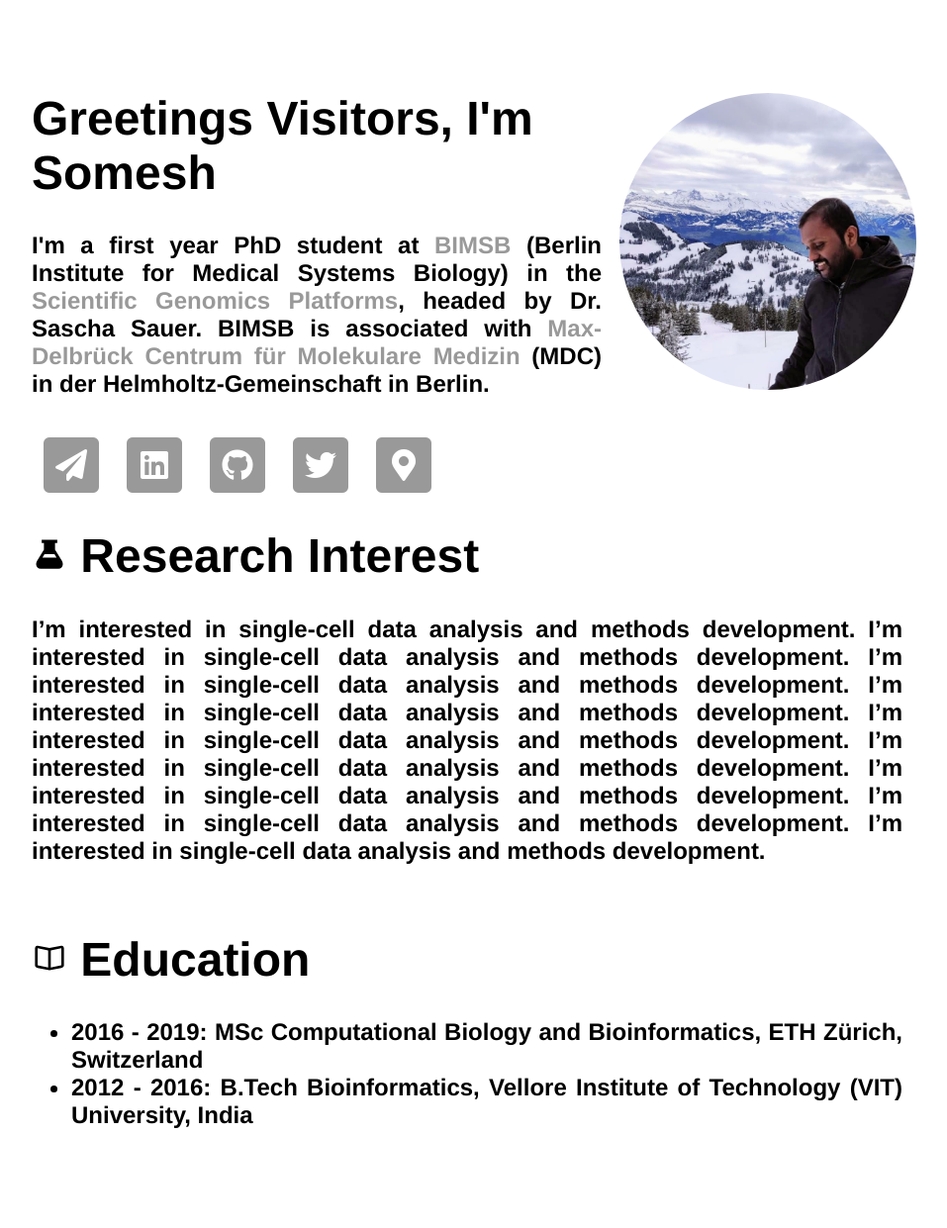
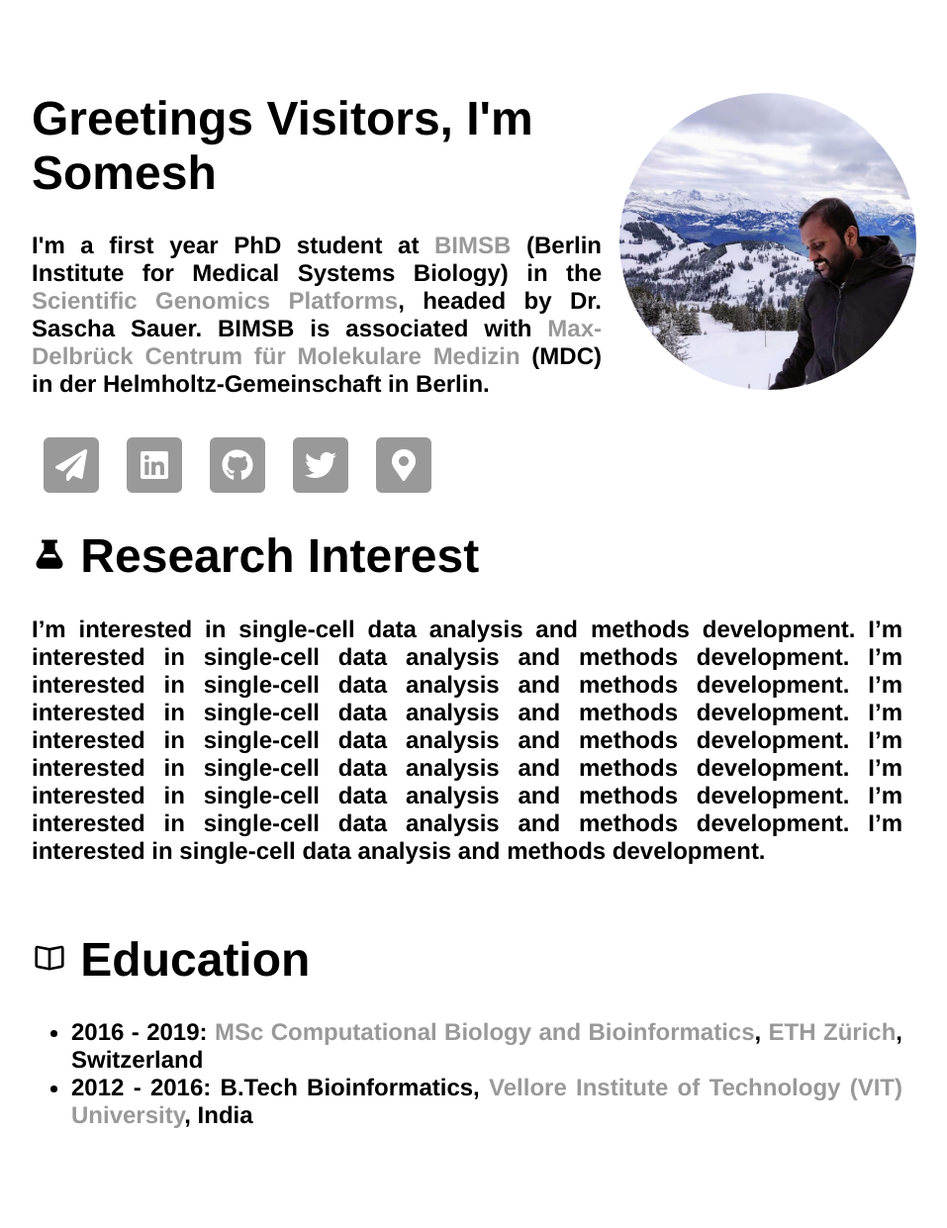
Before and after one commit to saisomesh2594/saisomesh2594.github.io, a Jekyll site: the page built from index.html, in a window 1280 px wide. Shown: the whole page at 99% size, without its empty margins (160-1117 px from the left). Built offline with Jekyll 4.4.1, drawn with Linux system fonts in a browser that asks for light colours; some of the changed lines change nothing that is shown.

Commit message:
add links

```diff
--- a/index.html
+++ b/index.html
@@ -81,8 +81,8 @@ title: Somesh Sai, Just Another Bioinformatician
 			<h1><ion-icon name="book"></ion-icon> Education </h1>
 			<article><h2>
 				<ul style="list-style-type:disc;">
-  				<li>2016 - 2019: MSc Computational Biology and Bioinformatics, ETH Zürich, Switzerland</li>
-  				<li>2012 - 2016: B.Tech Bioinformatics, Vellore Institute of Technology (VIT) University, India</li>
+  				<li>2016 - 2019: <a href="https://cbb.ethz.ch/">MSc Computational Biology and Bioinformatics</a>, <a href="https://ethz.ch/en.html">ETH Zürich</a>, Switzerland</li>
+  				<li>2012 - 2016: B.Tech Bioinformatics, <a href="https://vit.ac.in/">Vellore Institute of Technology (VIT) University</a>, India</li>
 
 				</ul>
 			</h2></article>
```
